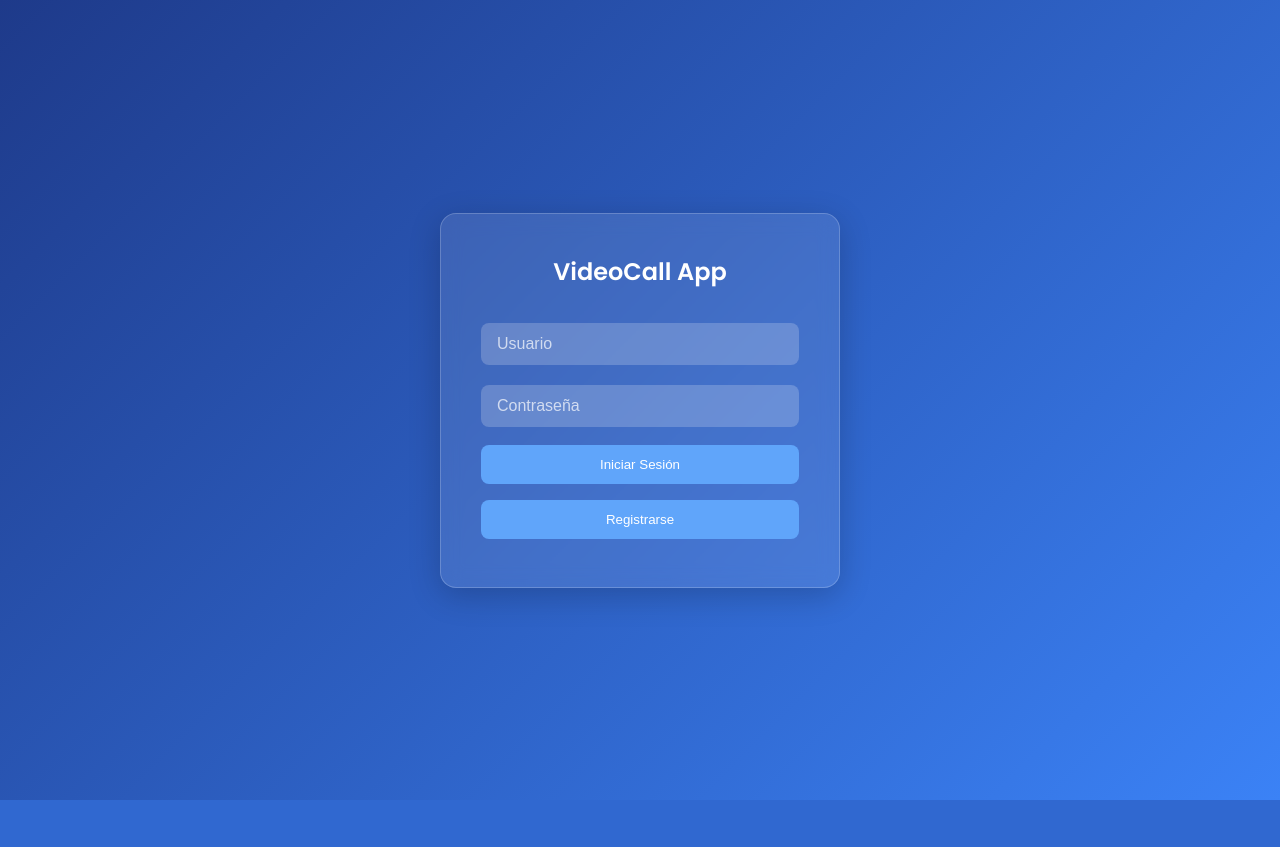
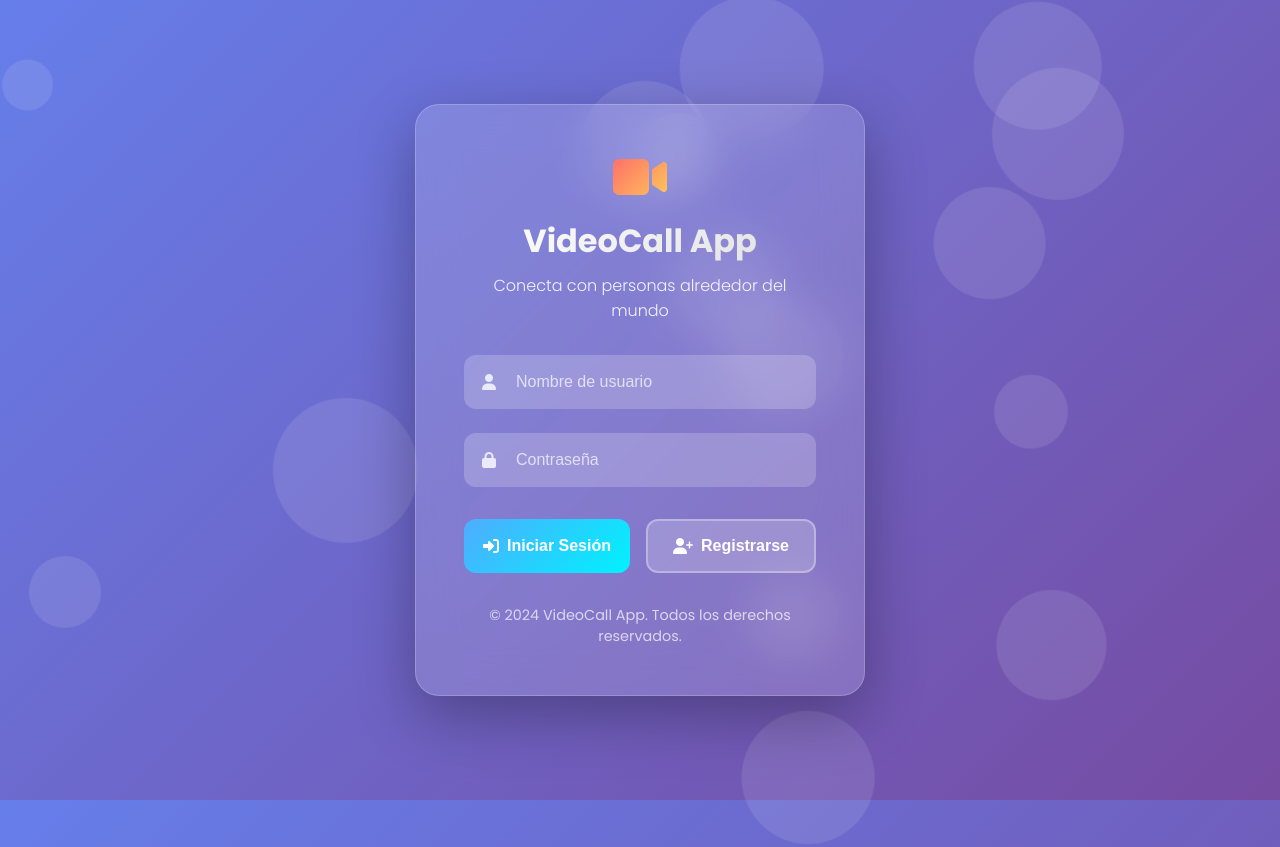
Before and after one commit to lando1906/ChatGeneral, a Flask app: page /login in a window 1280 px wide. Before the commit the page ends 800 px from the top, so only its background shows below. Run offline with Flask 3, Linux system fonts and the light colour scheme.

Commit message:
Actualizar auth.html

```diff
--- a/templates/auth.html
+++ b/templates/auth.html
@@ -3,74 +3,263 @@
 <head>
   <meta charset="UTF-8" />
   <meta name="viewport" content="width=device-width, initial-scale=1.0"/>
-  <title>Login / Registro</title>
-  <link href="https://fonts.googleapis.com/css2?family=Poppins:wght@300;400;500;600&display=swap" rel="stylesheet">
+  <title>VideoCall App - Iniciar Sesión</title>
+  <link href="https://fonts.googleapis.com/css2?family=Poppins:wght@300;400;500;600;700&display=swap" rel="stylesheet">
+  <link rel="stylesheet" href="https://cdnjs.cloudflare.com/ajax/libs/font-awesome/6.5.0/css/all.min.css"/>
   <style>
     * { margin: 0; padding: 0; box-sizing: border-box; }
     body {
       font-family: 'Poppins', sans-serif;
-      background: linear-gradient(135deg, #1e3a8a, #3b82f6);
+      background: linear-gradient(135deg, #667eea 0%, #764ba2 100%);
       height: 100vh;
       display: flex;
       align-items: center;
       justify-content: center;
       color: #fff;
+      position: relative;
+      overflow: hidden;
     }
+
+    /* Fondo animado */
+    .background {
+      position: absolute;
+      top: 0;
+      left: 0;
+      width: 100%;
+      height: 100%;
+      z-index: -1;
+    }
+
+    .bubble {
+      position: absolute;
+      border-radius: 50%;
+      background: rgba(255, 255, 255, 0.1);
+      animation: float 6s ease-in-out infinite;
+    }
+
+    @keyframes float {
+      0%, 100% { transform: translateY(0) rotate(0deg); }
+      50% { transform: translateY(-20px) rotate(180deg); }
+    }
+
     .container {
-      background: rgba(255, 255, 255, 0.1);
-      backdrop-filter: blur(10px);
-      padding: 2.5rem;
-      border-radius: 16px;
+      background: rgba(255, 255, 255, 0.15);
+      backdrop-filter: blur(20px);
+      padding: 3rem;
+      border-radius: 24px;
       width: 100%;
-      max-width: 400px;
-      box-shadow: 0 8px 32px rgba(0, 0, 0, 0.2);
+      max-width: 450px;
+      box-shadow: 0 20px 60px rgba(0, 0, 0, 0.3);
       border: 1px solid rgba(255, 255, 255, 0.2);
+      transform: translateY(0);
+      transition: transform 0.3s ease;
     }
-    h2 { font-weight: 600; margin-bottom: 1.5rem; text-align: center; }
+
+    .container:hover {
+      transform: translateY(-5px);
+    }
+
+    .logo {
+      text-align: center;
+      margin-bottom: 2rem;
+    }
+
+    .logo i {
+      font-size: 3rem;
+      color: #fff;
+      margin-bottom: 1rem;
+      background: linear-gradient(135deg, #ff6b6b, #feca57);
+      -webkit-background-clip: text;
+      -webkit-text-fill-color: transparent;
+    }
+
+    h2 {
+      font-weight: 700;
+      margin-bottom: 0.5rem;
+      text-align: center;
+      font-size: 2rem;
+      background: linear-gradient(135deg, #fff, #e0e0e0);
+      -webkit-background-clip: text;
+      -webkit-text-fill-color: transparent;
+    }
+
+    .subtitle {
+      text-align: center;
+      margin-bottom: 2rem;
+      opacity: 0.9;
+      font-weight: 300;
+    }
+
+    .input-group {
+      position: relative;
+      margin: 1.5rem 0;
+    }
+
     input {
       width: 100%;
-      padding: 12px 16px;
-      margin: 10px 0;
+      padding: 16px 20px 16px 50px;
       border: none;
-      border-radius: 8px;
+      border-radius: 12px;
       background: rgba(255, 255, 255, 0.2);
       color: white;
       font-size: 1rem;
+      transition: all 0.3s ease;
+      border: 2px solid transparent;
     }
-    input::placeholder { color: rgba(255, 255, 255, 0.7); }
+
+    input:focus {
+      outline: none;
+      background: rgba(255, 255, 255, 0.25);
+      border-color: rgba(255, 255, 255, 0.4);
+      box-shadow: 0 0 20px rgba(255, 255, 255, 0.2);
+    }
+
+    input::placeholder {
+      color: rgba(255, 255, 255, 0.7);
+    }
+
+    .input-icon {
+      position: absolute;
+      left: 18px;
+      top: 50%;
+      transform: translateY(-50%);
+      color: rgba(255, 255, 255, 0.8);
+    }
+
+    .button-group {
+      display: flex;
+      gap: 1rem;
+      margin-top: 2rem;
+    }
+
     button {
-      width: 100%;
+      flex: 1;
+      padding: 16px;
+      border: none;
+      border-radius: 12px;
+      font-weight: 600;
+      cursor: pointer;
+      transition: all 0.3s ease;
+      display: flex;
+      align-items: center;
+      justify-content: center;
+      gap: 8px;
+      font-size: 1rem;
+    }
+
+    .login-btn {
+      background: linear-gradient(135deg, #4facfe, #00f2fe);
+      color: white;
+    }
+
+    .login-btn:hover {
+      background: linear-gradient(135deg, #00f2fe, #4facfe);
+      transform: translateY(-2px);
+      box-shadow: 0 10px 25px rgba(79, 172, 254, 0.4);
+    }
+
+    .register-btn {
+      background: rgba(255, 255, 255, 0.2);
+      color: white;
+      border: 2px solid rgba(255, 255, 255, 0.3);
+    }
+
+    .register-btn:hover {
+      background: rgba(255, 255, 255, 0.3);
+      transform: translateY(-2px);
+    }
+
+    .error, .success {
+      text-align: center;
+      margin: 1rem 0;
+      font-size: 0.95rem;
       padding: 12px;
-      margin: 8px 0;
-      border: none;
       border-radius: 8px;
-      background: #60a5fa;
-      color: white;
-      font-weight: 500;
-      cursor: pointer;
-      transition: 0.3s;
+      animation: slideIn 0.3s ease;
     }
-    button:hover { background: #3b82f6; }
-    .error, .success { text-align: center; margin: 10px 0; font-size: 0.9rem; }
-    .error { color: #fca5a5; }
-    .success { color: #86efac; }
+
+    @keyframes slideIn {
+      from { opacity: 0; transform: translateY(-10px); }
+      to { opacity: 1; transform: translateY(0); }
+    }
+
+    .error {
+      background: rgba(255, 107, 107, 0.2);
+      color: #ff6b6b;
+      border: 1px solid rgba(255, 107, 107, 0.3);
+    }
+
+    .success {
+      background: rgba(72, 187, 120, 0.2);
+      color: #48bb78;
+      border: 1px solid rgba(72, 187, 120, 0.3);
+    }
+
+    .footer {
+      text-align: center;
+      margin-top: 2rem;
+      font-size: 0.9rem;
+      opacity: 0.7;
+    }
   </style>
 </head>
 <body>
+  <div class="background" id="background"></div>
+
   <div class="container">
-    <h2>VideoCall App</h2>
+    <div class="logo">
+      <i class="fas fa-video"></i>
+      <h2>VideoCall App</h2>
+      <p class="subtitle">Conecta con personas alrededor del mundo</p>
+    </div>
+
     <form method="POST">
-      <input type="text" name="username" placeholder="Usuario" required />
-      <input type="password" name="password" placeholder="Contraseña" required />
+      <div class="input-group">
+        <i class="fas fa-user input-icon"></i>
+        <input type="text" name="username" placeholder="Nombre de usuario" required />
+      </div>
+
+      <div class="input-group">
+        <i class="fas fa-lock input-icon"></i>
+        <input type="password" name="password" placeholder="Contraseña" required />
+      </div>
+
       {% if error %}
         <p class="error">{{ error }}</p>
       {% endif %}
       {% if success %}
         <p class="success">{{ success }}</p>
       {% endif %}
-      <button type="submit" name="action" value="login">Iniciar Sesión</button>
-      <button type="submit" name="action" value="register">Registrarse</button>
+
+      <div class="button-group">
+        <button type="submit" name="action" value="login" class="login-btn">
+          <i class="fas fa-sign-in-alt"></i>
+          Iniciar Sesión
+        </button>
+        <button type="submit" name="action" value="register" class="register-btn">
+          <i class="fas fa-user-plus"></i>
+          Registrarse
+        </button>
+      </div>
     </form>
+
+    <p class="footer">© 2024 VideoCall App. Todos los derechos reservados.</p>
   </div>
+
+  <script>
+    // Crear burbujas animadas en el fondo
+    const background = document.getElementById('background');
+    for (let i = 0; i < 15; i++) {
+      const bubble = document.createElement('div');
+      bubble.className = 'bubble';
+      const size = Math.random() * 100 + 50;
+      bubble.style.width = `${size}px`;
+      bubble.style.height = `${size}px`;
+      bubble.style.left = `${Math.random() * 100}%`;
+      bubble.style.top = `${Math.random() * 100}%`;
+      bubble.style.animationDelay = `${Math.random() * 6}s`;
+      background.appendChild(bubble);
+    }
+  </script>
 </body>
 </html>
```
